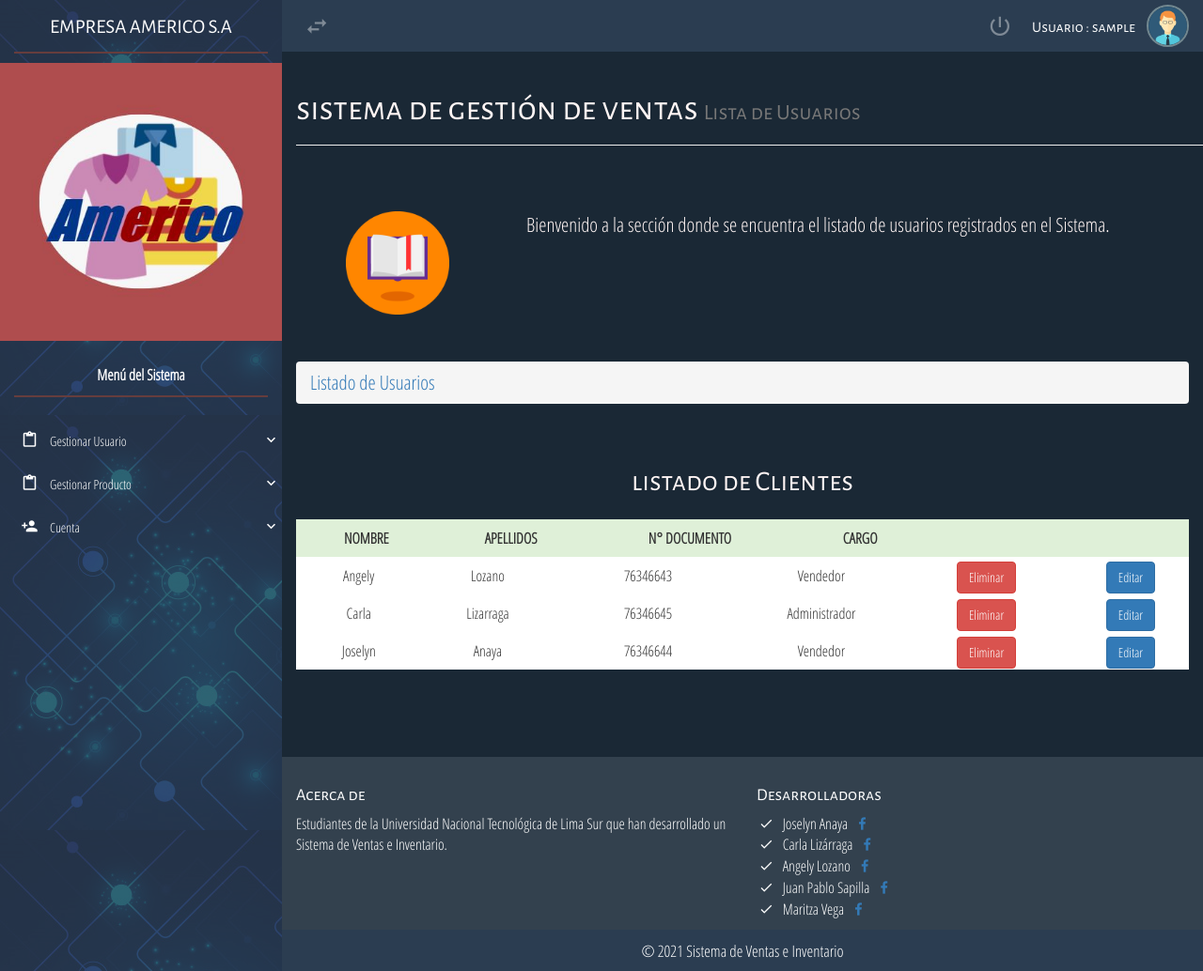
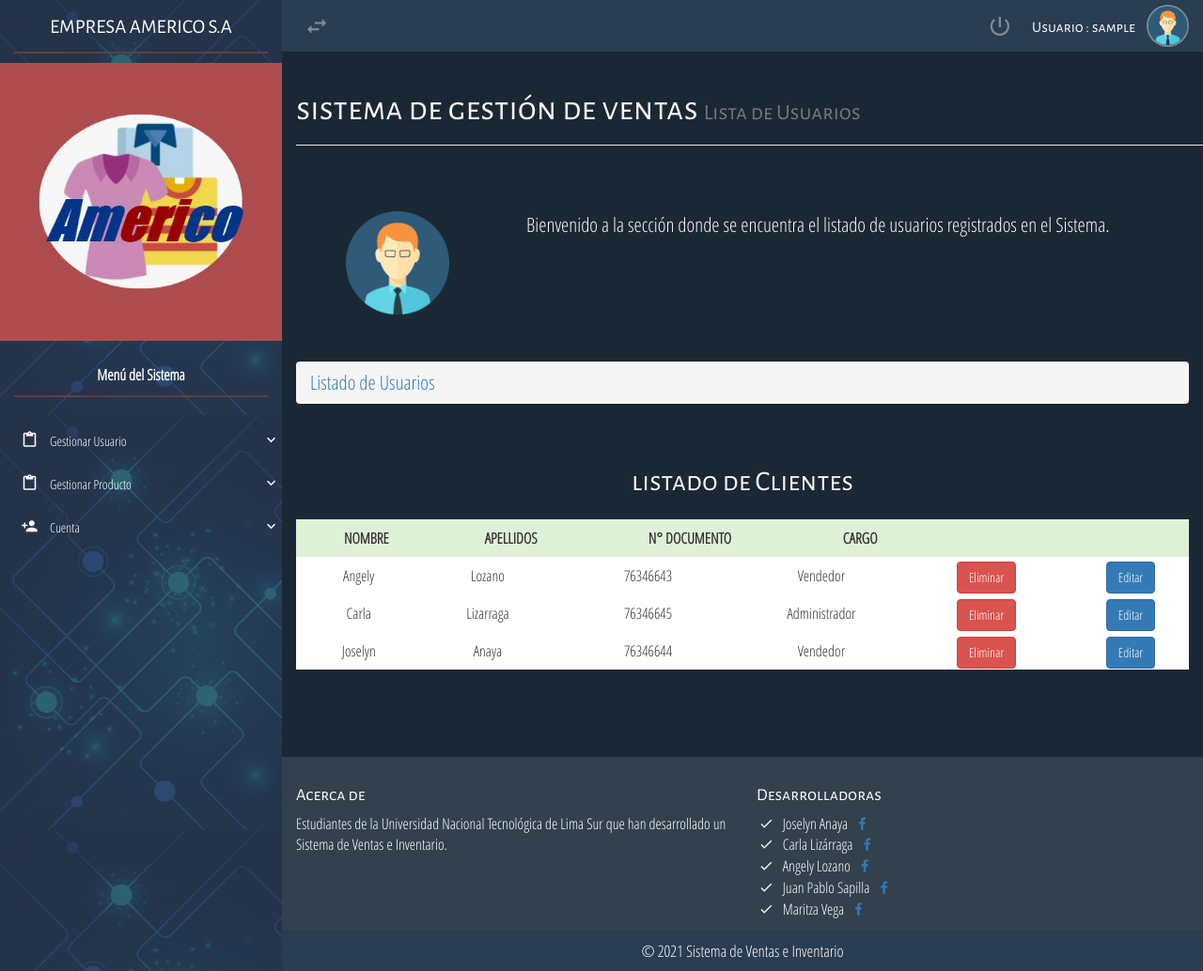
Before and after one commit to MaritzaVega/ProyectoGestion, a PHP site: page /vista/ListaUsuarios.php in a window 1280 px wide. Shown: the top 1034 px of the page at 94% size. Run offline with PHP 8.4, Linux system fonts and the light colour scheme; the visitor is signed in with stand-in values (Sample User, id 1); data comes from the database, SQL or seed files in the repository; some libraries are stand-ins or nearby versions; some web fonts are replaced.

Commit message:
nuevos iconos

```diff
--- a/ProyectoAmerico/vista/BuscaUsuarios.php
+++ b/ProyectoAmerico/vista/BuscaUsuarios.php
@@ -17,7 +17,7 @@ include "SuperiorA.php"
         <div class="container-fluid"  style="margin: 50px 0;">
             <div class="row">
                 <div class="col-xs-12 col-sm-4 col-md-3">
-                    <img src="../assets/img/flat-book.png" alt="user" class="img-responsive center-box" style="max-width: 110px;">
+                    <img src="../assets/img/usuario.png" alt="user" class="img-responsive center-box" style="max-width: 110px;">
                 </div>
                 <div class="col-xs-12 col-sm-8 col-md-8 text-justify lead" style="color: #FFF5F4">
                 Bienvenido a la sección donde se hará la búsqueda de usuarios en el Sistema<br>
--- a/ProyectoAmerico/vista/ListaUsuarios.php
+++ b/ProyectoAmerico/vista/ListaUsuarios.php
@@ -16,7 +16,7 @@ include "SuperiorA.php"
         <div class="container-fluid"  style="margin: 50px 0;">
             <div class="row">
                 <div class="col-xs-12 col-sm-4 col-md-3">
-                    <img src="../assets/img/flat-book.png" alt="user" class="img-responsive center-box" style="max-width: 110px;">
+                    <img src="../assets/img/user02.png" alt="user" class="img-responsive center-box" style="max-width: 110px;">
                 </div>
                 <div class="col-xs-12 col-sm-8 col-md-8 text-justify lead" style="color: #FFF5F4">
                     Bienvenido a la sección donde se encuentra el listado de usuarios registrados en el Sistema.<br>
--- a/ProyectoAmerico/vista/RegistraUsuario.php
+++ b/ProyectoAmerico/vista/RegistraUsuario.php
@@ -21,7 +21,7 @@ $datos = $cargo->buscarCargo();
         <div class="container-fluid"  style="margin: 50px 0;">
             <div class="row">
                 <div class="col-xs-12 col-sm-4 col-md-3">
-                    <img src="../assets/img/user05.png" alt="user" class="img-responsive center-box" style="max-width: 110px;">
+                    <img src="../assets/img/user01.png" alt="user" class="img-responsive center-box" style="max-width: 110px;">
                 </div>
                 <div class="col-xs-12 col-sm-8 col-md-8 text-justify lead" style="color: #FFF5F4">
                     Bienvenido a la sección en la que puede registrar nuevos usuarios
```
